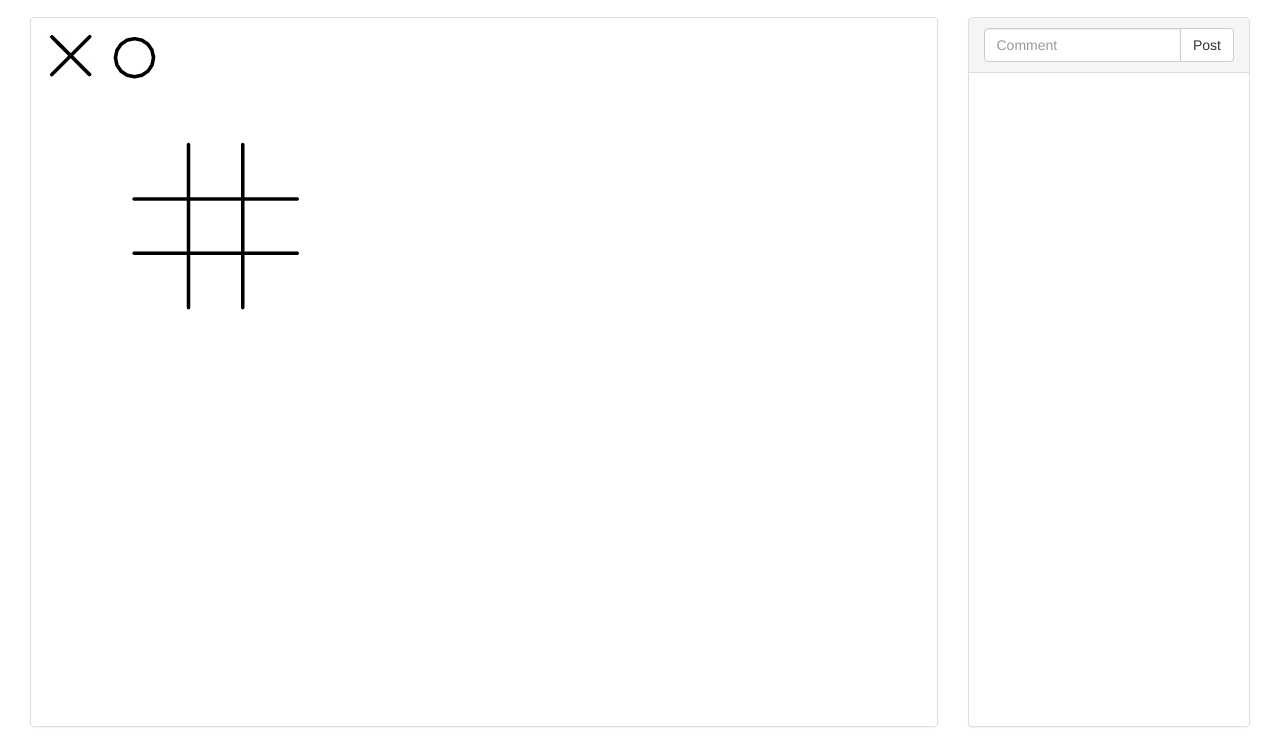
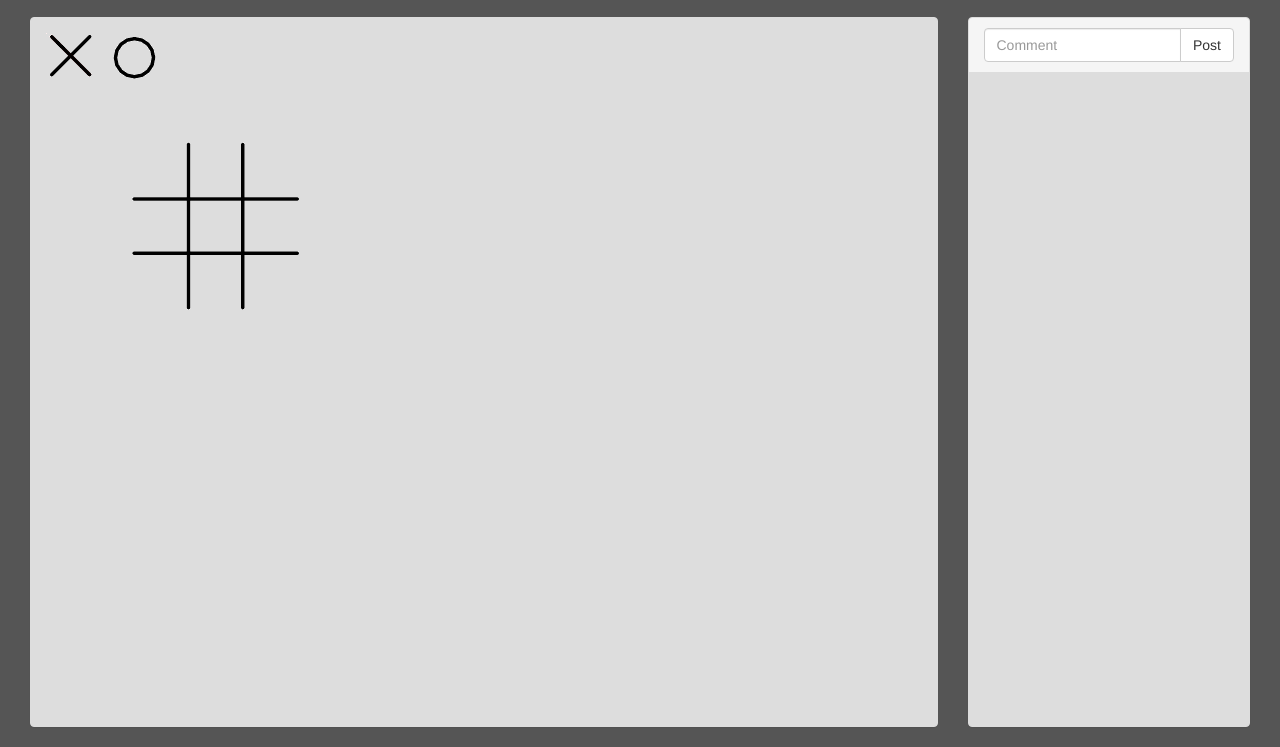
Before and after one commit to rahulrajeev91/sharedThings, a plain HTML site: page index.html in a window 1280 px wide. Shown: the part 53-800 px from the top of the page. Drawn offline with Linux system fonts and the light colour scheme.

Commit message:
shake dialog and opacity of panels

```diff
--- a/index.html
+++ b/index.html
@@ -21,9 +21,7 @@ Improving performance and scalability
 
 
 	</head>
-	<body>
-
-
+	<body id = "bg">
 		<nav class="navbar navbar-default navbar-fixed-top">
 		  <div class="container-fluid">
 		    <!-- Brand and toggle get grouped for better mobile display -->
@@ -82,10 +80,9 @@ Improving performance and scalability
 		  </div><!-- /.container-fluid -->
 		</nav>
 
-
 		<div class="container-fluid full-body">
 			<div class="col-sm-9 full-body mypanel">
-				<div class="panel panel-default full-body">
+				<div class="panel panel-default full-body panel-transparent">
   					<div class="panel-body full-body">
 						<div id="world">
 
@@ -138,7 +135,7 @@ Improving performance and scalability
 			</div>
 
 			<div class="col-sm-3 full-body mypanel">
-				<div class="panel panel-default full-body" >
+				<div class="panel panel-default full-body panel-transparent" >
 					<div class="panel-heading">
 						<form>
 							<div class="input-group">
@@ -153,6 +150,10 @@ Improving performance and scalability
   					</div>
 				</div>
 			</div>
+
+			<div id="dialog-confirm" title="Reset Game?">
+				<p><span class="ui-icon ui-icon-alert" style="float:left; margin:0 7px 20px 0;"></span>Do you want to reset the game for everyone?</p>
+			</div>
 		</div>
 		<!-- Bootstrap -->
 
--- a/styles.css
+++ b/styles.css
@@ -1,13 +1,25 @@
 body {
+
 	position: fixed;
 	height : 100%;
 	width:100%;
 	padding-top: 70px;
 	/*padding-bottom: 30px;*/
+	background: #555 no-repeat center center fixed;
+	-webkit-background-size: cover;
+	-moz-background-size: cover;
+	-o-background-size: cover;
+	background-size: cover;
 }
 
 .reset-button {
 	margin-right:20px;
+}
+
+.panel-transparent{
+	background: rgb(255, 255, 255); /* Fall-back for browsers that don't
+                                    support rgba */
+    background: rgba(255, 255, 255, .8);
 }
 
 .mypanel{
```
